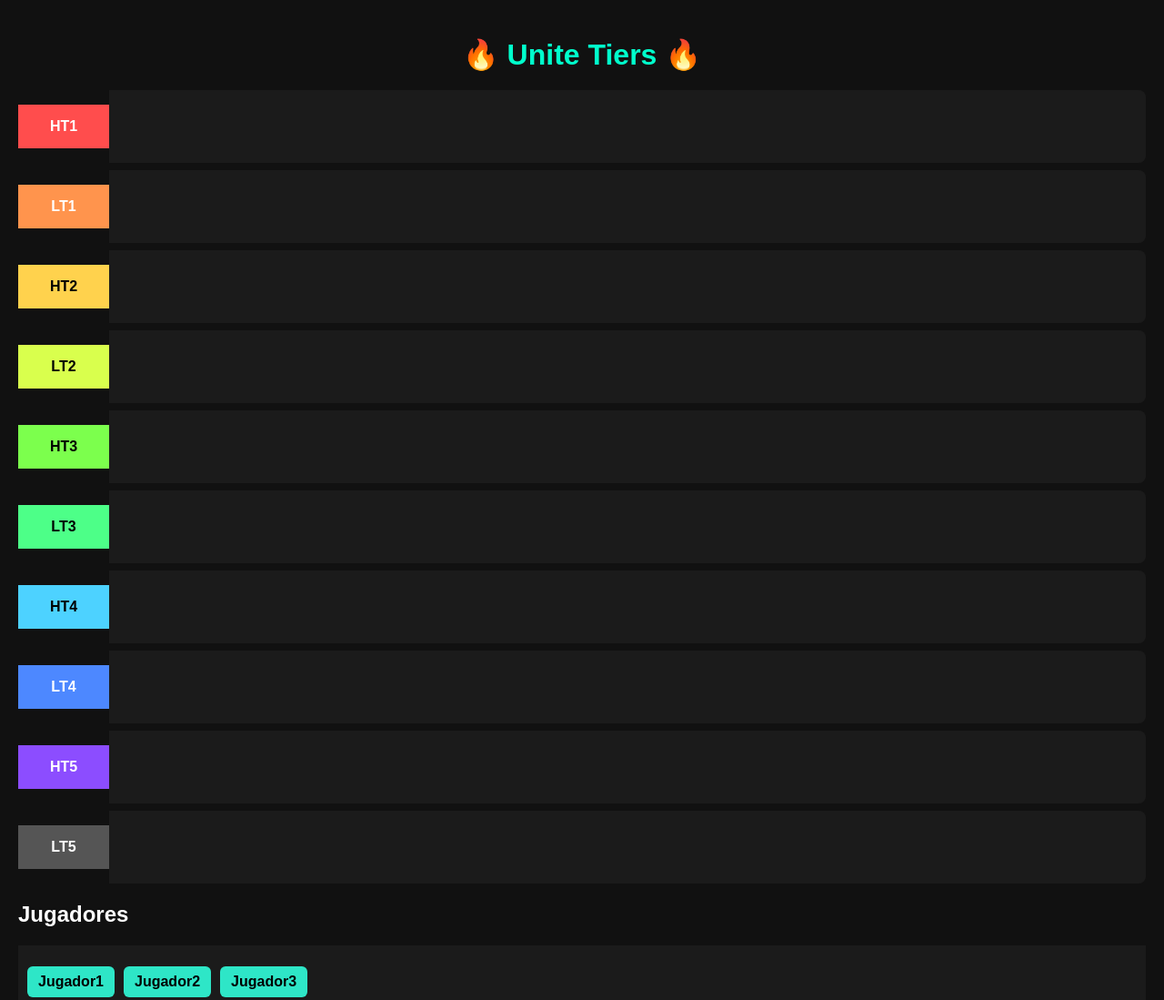
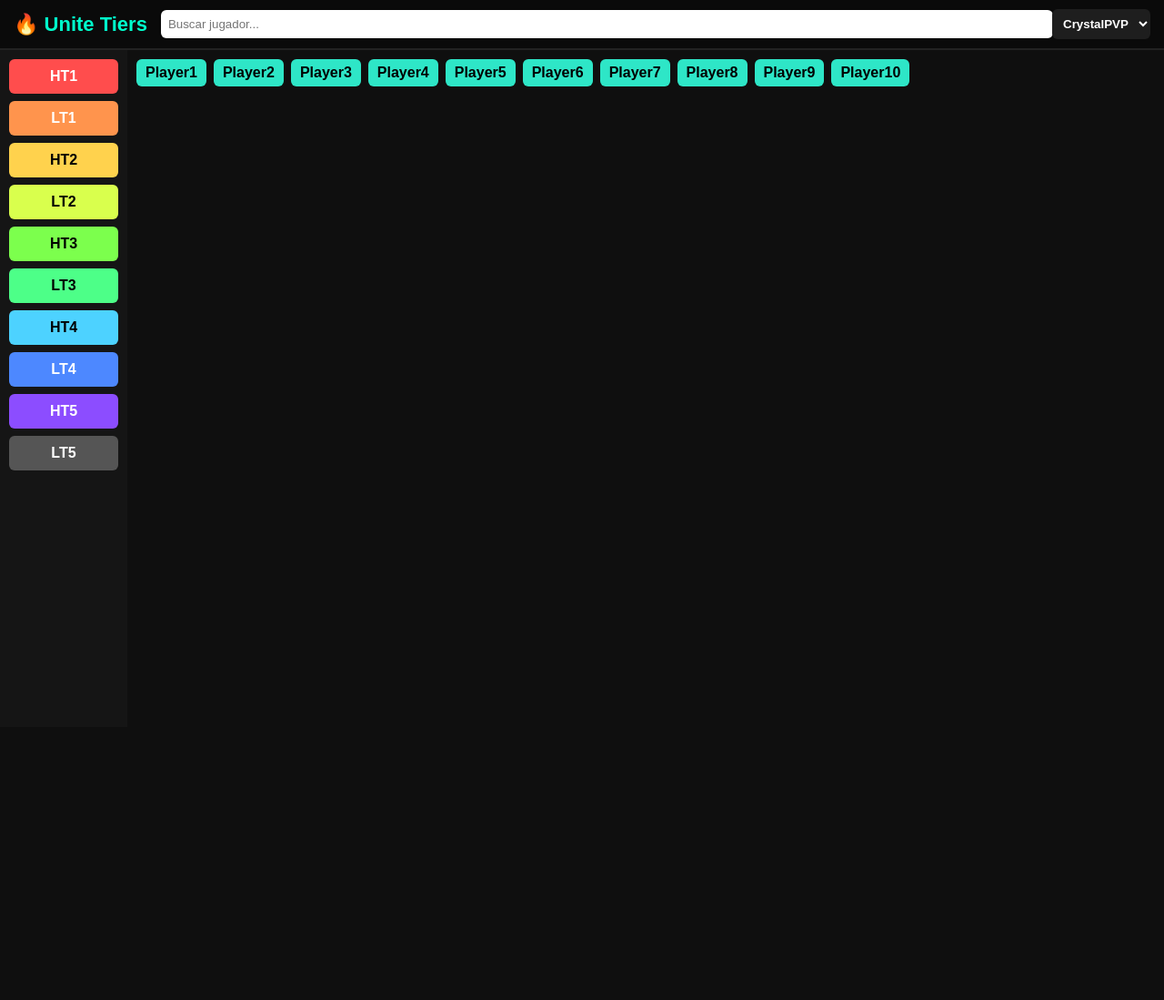
Before and after one commit to alexanderindonesia79-boop/unite-tiers, a plain HTML site: page index.html in a window 1280 px wide. Shown: the whole page at 91% size. After the commit the page ends 800 px from the top, so only its background shows below. Drawn offline with Linux system fonts and the light colour scheme.

Commit message:
Update index.html

```diff
--- a/index.html
+++ b/index.html
@@ -5,137 +5,171 @@
 <title>Unite Tiers</title>
 
 <style>
-body {
-  background:#111;
+body{
+  margin:0;
+  background:#0f0f0f;
   color:white;
   font-family:Arial, sans-serif;
-  margin:0;
-  padding:20px;
 }
 
-h1 {
-  text-align:center;
-  color:#00ffcc;
-  margin-bottom:20px;
+/* BARRA SUPERIOR */
+.header{
+  background:#0a0a0a;
+  padding:10px 15px;
+  display:flex;
+  align-items:center;
+  gap:15px;
+  border-bottom:2px solid #222;
 }
 
-.tier {
-  display:flex;
-  align-items:center;
-  margin-bottom:8px;
-  border-radius:8px;
-  overflow:hidden;
+.logo{
+  font-size:22px;
+  font-weight:bold;
+  color:#00ffcc;
 }
 
-.tier-name {
-  width:90px;
-  text-align:center;
-  font-weight:bold;
-  padding:15px 5px;
+/* BUSCADOR */
+.search{
+  flex:1;
 }
 
-.dropzone {
-  flex:1;
-  min-height:60px;
-  display:flex;
-  align-items:center;
-  gap:10px;
-  padding:10px;
-  background:#1b1b1b;
+.search input{
+  width:100%;
+  padding:8px;
+  border-radius:6px;
+  border:none;
+  outline:none;
 }
 
-.player {
-  background:#2ee6c7;
-  color:black;
-  padding:8px 12px;
+/* MODOS */
+.mode-select{
+  background:#1e1e1e;
+  color:white;
+  border:none;
+  padding:8px;
   border-radius:6px;
-  cursor:grab;
   font-weight:bold;
 }
 
-/* COLORES COMO mctiers */
-.ht1 { background:#ff4d4d; }
-.lt1 { background:#ff944d; }
-.ht2 { background:#ffd24d; color:black; }
-.lt2 { background:#d9ff4d; color:black; }
-.ht3 { background:#7cff4d; color:black; }
-.lt3 { background:#4dff88; color:black; }
-.ht4 { background:#4dd2ff; color:black; }
-.lt4 { background:#4d88ff; }
-.ht5 { background:#8c4dff; }
-.lt5 { background:#555; }
+/* CONTENEDOR */
+.main{
+  display:flex;
+  height:calc(100vh - 56px);
+}
+
+/* TIERS */
+.tiers{
+  width:120px;
+  background:#151515;
+  padding:10px;
+}
+
+.tier{
+  margin-bottom:8px;
+  padding:10px;
+  text-align:center;
+  font-weight:bold;
+  border-radius:6px;
+}
+
+.ht1{background:#ff4d4d;}
+.lt1{background:#ff944d;}
+.ht2{background:#ffd24d;color:black;}
+.lt2{background:#d9ff4d;color:black;}
+.ht3{background:#7cff4d;color:black;}
+.lt3{background:#4dff88;color:black;}
+.ht4{background:#4dd2ff;color:black;}
+.lt4{background:#4d88ff;}
+.ht5{background:#8c4dff;}
+.lt5{background:#555;}
+
+/* JUGADORES */
+.players{
+  flex:1;
+  padding:10px;
+  display:flex;
+  flex-wrap:wrap;
+  gap:8px;
+  align-content:flex-start;
+  overflow-y:auto;
+}
+
+.player{
+  background:#2ee6c7;
+  color:black;
+  padding:6px 10px;
+  border-radius:6px;
+  font-weight:bold;
+  cursor:grab;
+  user-select:none;
+}
 </style>
 </head>
 
 <body>
 
-<h1>🔥 Unite Tiers 🔥</h1>
+<!-- BARRA SUPERIOR -->
+<div class="header">
+  <div class="logo">🔥 Unite Tiers</div>
 
-<!-- MEJOR ARRIBA -->
-<div class="tier">
-  <div class="tier-name ht1">HT1</div>
-  <div class="dropzone" ondrop="drop(event)" ondragover="allowDrop(event)"></div>
+  <div class="search">
+    <input type="text" placeholder="Buscar jugador..." onkeyup="buscarJugador(this.value)">
+  </div>
+
+  <!-- MODOS -->
+  <select class="mode-select">
+    <option>CrystalPVP</option>
+    <option>UHC</option>
+    <option>POT</option>
+    <option>NetPot</option>
+    <option>Axe</option>
+    <option>SMP</option>
+    <option>Sword</option>
+    <option>Mace</option>
+  </select>
 </div>
 
-<div class="tier">
-  <div class="tier-name lt1">LT1</div>
-  <div class="dropzone" ondrop="drop(event)" ondragover="allowDrop(event)"></div>
-</div>
+<!-- CONTENIDO -->
+<div class="main">
 
-<div class="tier">
-  <div class="tier-name ht2">HT2</div>
-  <div class="dropzone" ondrop="drop(event)" ondragover="allowDrop(event)"></div>
-</div>
+  <!-- TIERS -->
+  <div class="tiers">
+    <div class="tier ht1">HT1</div>
+    <div class="tier lt1">LT1</div>
+    <div class="tier ht2">HT2</div>
+    <div class="tier lt2">LT2</div>
+    <div class="tier ht3">HT3</div>
+    <div class="tier lt3">LT3</div>
+    <div class="tier ht4">HT4</div>
+    <div class="tier lt4">LT4</div>
+    <div class="tier ht5">HT5</div>
+    <div class="tier lt5">LT5</div>
+  </div>
 
-<div class="tier">
-  <div class="tier-name lt2">LT2</div>
-  <div class="dropzone" ondrop="drop(event)" ondragover="allowDrop(event)"></div>
-</div>
+  <!-- JUGADORES -->
+  <div class="players">
+    <div class="player">Player1</div>
+    <div class="player">Player2</div>
+    <div class="player">Player3</div>
+    <div class="player">Player4</div>
+    <div class="player">Player5</div>
+    <div class="player">Player6</div>
+    <div class="player">Player7</div>
+    <div class="player">Player8</div>
+    <div class="player">Player9</div>
+    <div class="player">Player10</div>
+  </div>
 
-<div class="tier">
-  <div class="tier-name ht3">HT3</div>
-  <div class="dropzone" ondrop="drop(event)" ondragover="allowDrop(event)"></div>
-</div>
-
-<div class="tier">
-  <div class="tier-name lt3">LT3</div>
-  <div class="dropzone" ondrop="drop(event)" ondragover="allowDrop(event)"></div>
-</div>
-
-<div class="tier">
-  <div class="tier-name ht4">HT4</div>
-  <div class="dropzone" ondrop="drop(event)" ondragover="allowDrop(event)"></div>
-</div>
-
-<div class="tier">
-  <div class="tier-name lt4">LT4</div>
-  <div class="dropzone" ondrop="drop(event)" ondragover="allowDrop(event)"></div>
-</div>
-
-<div class="tier">
-  <div class="tier-name ht5">HT5</div>
-  <div class="dropzone" ondrop="drop(event)" ondragover="allowDrop(event)"></div>
-</div>
-
-<div class="tier">
-  <div class="tier-name lt5">LT5</div>
-  <div class="dropzone" ondrop="drop(event)" ondragover="allowDrop(event)"></div>
-</div>
-
-<h2>Jugadores</h2>
-<div class="dropzone" ondrop="drop(event)" ondragover="allowDrop(event)">
-  <div class="player" draggable="true" ondragstart="drag(event)" id="p1">Jugador1</div>
-  <div class="player" draggable="true" ondragstart="drag(event)" id="p2">Jugador2</div>
-  <div class="player" draggable="true" ondragstart="drag(event)" id="p3">Jugador3</div>
 </div>
 
 <script>
-function allowDrop(e){e.preventDefault();}
-function drag(e){e.dataTransfer.setData("text",e.target.id);}
-function drop(e){
-  e.preventDefault();
-  const id=e.dataTransfer.getData("text");
-  e.target.appendChild(document.getElementById(id));
+function buscarJugador(texto){
+  texto = texto.toLowerCase();
+  document.querySelectorAll(".player").forEach(p=>{
+    p.style.display = p.textContent.toLowerCase().includes(texto)
+      ? "block"
+      : "none";
+  });
 }
 </script>
 
```
